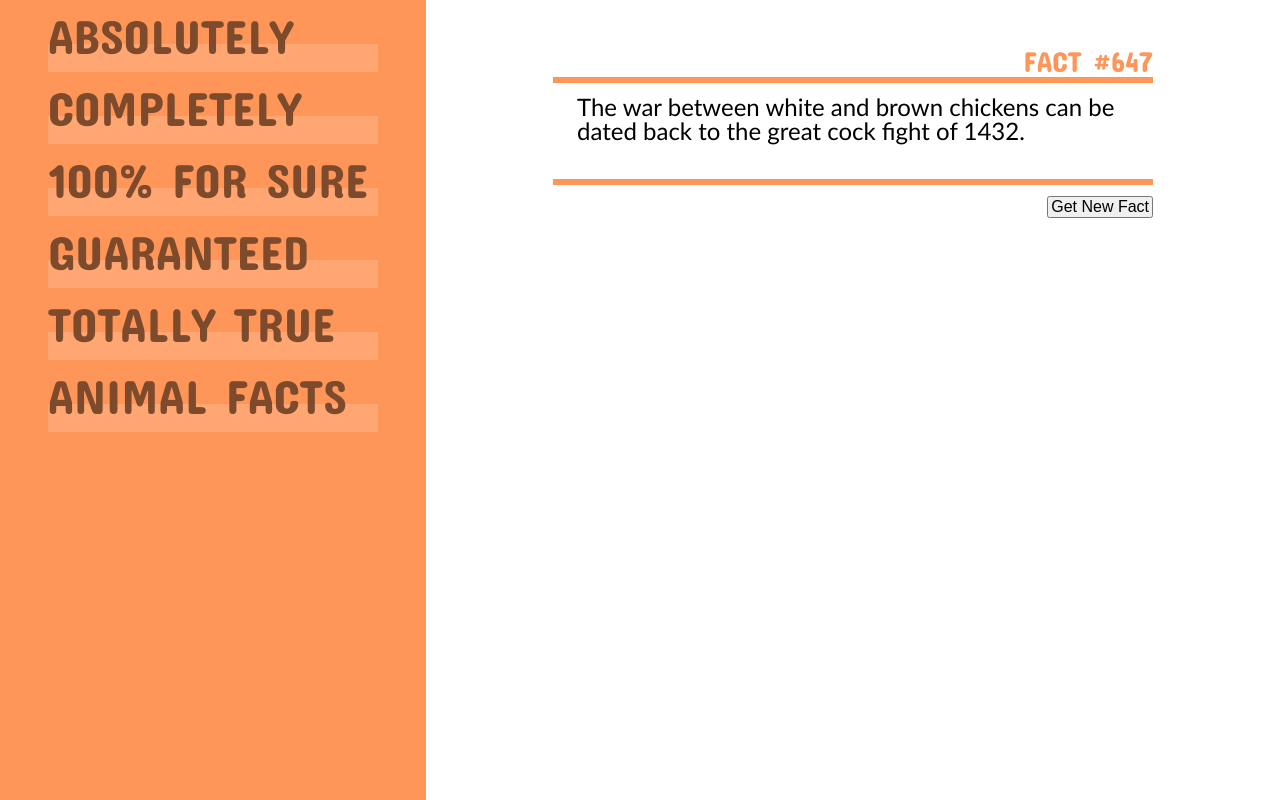
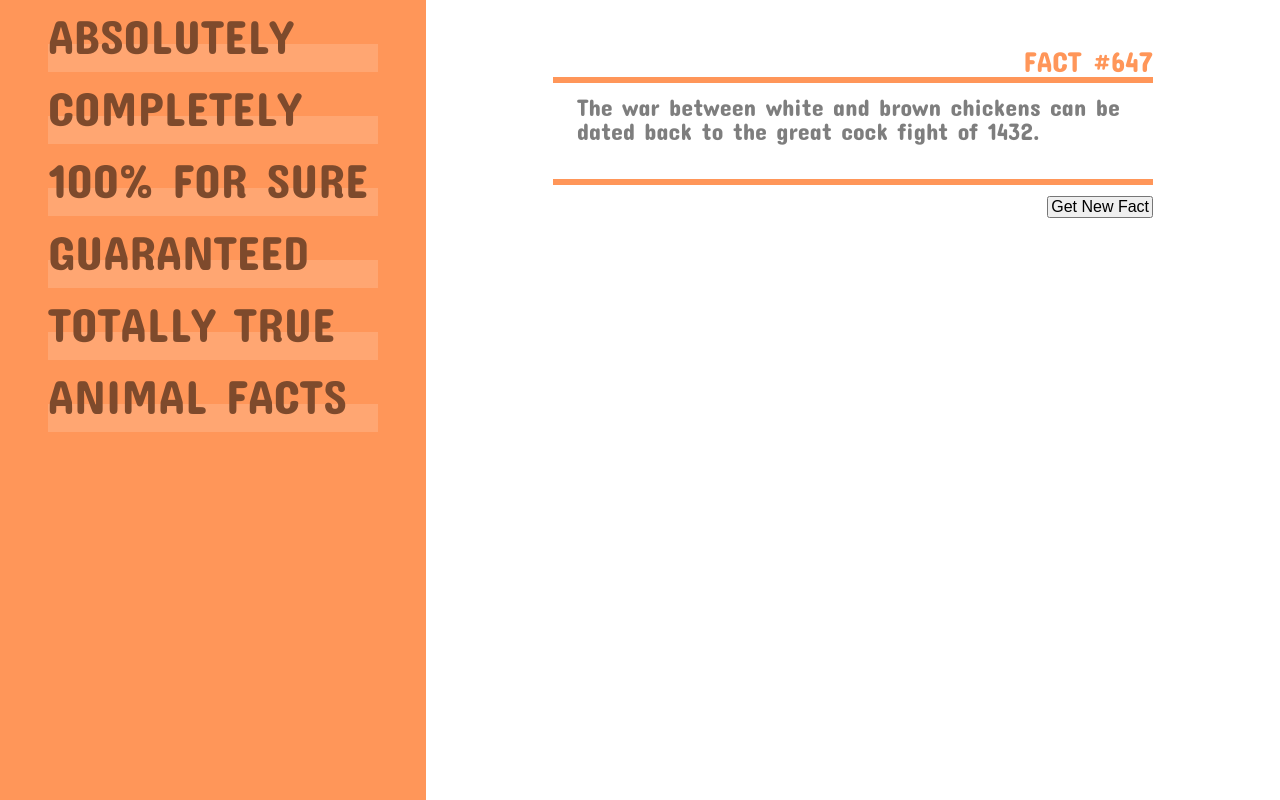
Before and after one commit to callmekass/totally-true-animal-facts, a React (Vite) app: page / in a window 1280 px wide. Built offline with nearby package versions, Linux system fonts and the light colour scheme.

Commit message:
fix fonts

```diff
--- a/src/components/Fact.css
+++ b/src/components/Fact.css
@@ -1,5 +1,3 @@
-@import url('https://fonts.googleapis.com/css2?family=Concert+One&display=swap');
-
 .Fact {
   text-align: end;
   vertical-align: top;
@@ -11,6 +9,7 @@
 }
 
 .Fact p {
+  opacity: 50%;
   padding: 0;
   margin: 0;
   text-align: start;
@@ -32,7 +31,6 @@
 .factNumber {
   text-transform: uppercase;
   font-size: 1.2rem;
-  font-family: 'Concert One', cursive;
   color: var(--primary);
   box-shadow: inset 0px -6px 0px 0px var(--primary);
 }
--- a/src/components/Heading.css
+++ b/src/components/Heading.css
@@ -1,5 +1,3 @@
-@import url('https://fonts.googleapis.com/css2?family=Concert+One&display=swap');
-
 .Heading {
   font-family: 'Concert One', cursive;
   text-transform: uppercase;
--- a/src/index.css
+++ b/src/index.css
@@ -1,6 +1,8 @@
+@import url('https://fonts.googleapis.com/css2?family=Concert+One&display=swap');
+
 :root {
   --primary: #ff9659;
-  font-family: 'Gill Sans', 'Gill Sans MT', Calibri, 'Trebuchet MS', sans-serif;
+  font-family: 'Concert One', cursive;
   font-size: 24px;
   line-height: 1.5;
   font-weight: 400;
```
